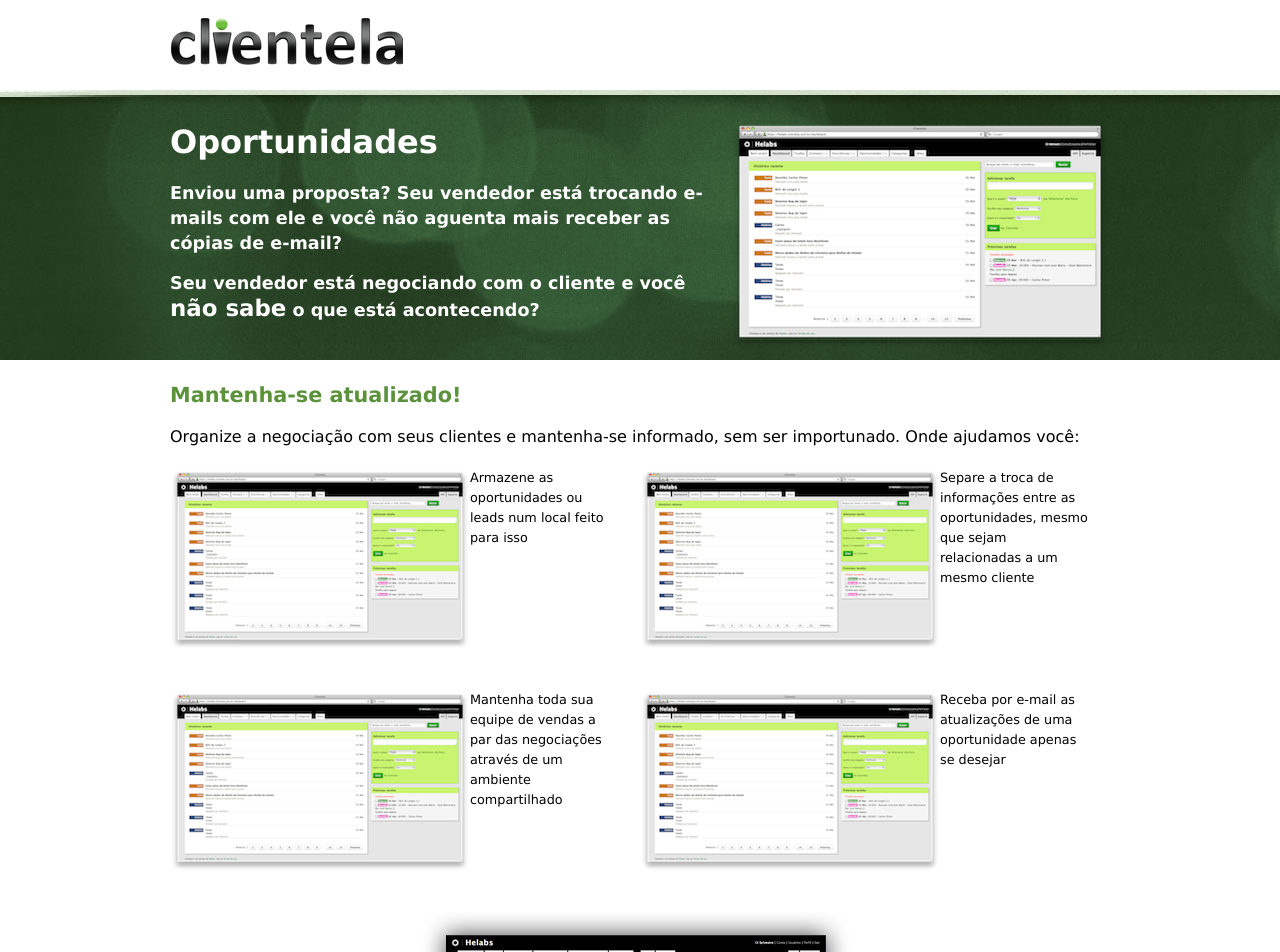
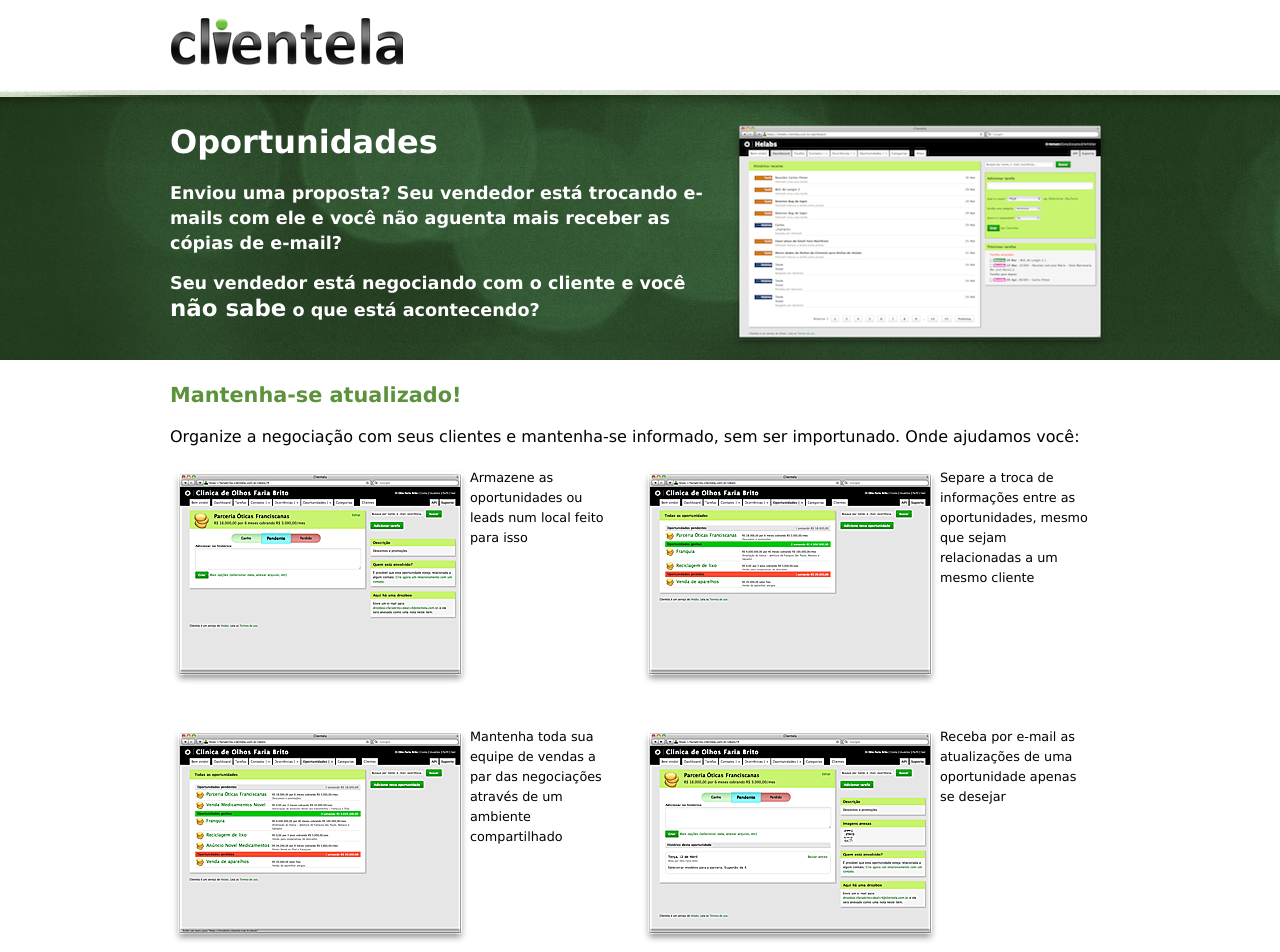
Before and after one commit to mergulhao/site-clientela, a Jekyll site: the page built from acompanhamento-de-oportunidades.html, in a window 1280 px wide. Shown: the top 952 px of the page. Built offline with Jekyll 4.4.1, drawn with Linux system fonts in a browser that asks for light colours; nearby versions of some CDN libraries.

Commit message:
add new ocorrencias screenshots

```diff
--- a/acompanhamento-de-oportunidades.html
+++ b/acompanhamento-de-oportunidades.html
@@ -27,19 +27,19 @@ title: Acompanhamento de oportunidades relacionadas ao seu negócio.
 
     <ul class="internal-highlights">
       <li>
-        <img src="/images/internal_screenshot_01_thumb.png" />
+        <a rel="slideshow" href="/images/screenshots/oportunidades-01-full.png"><img src="/images/screenshots/oportunidades-01-thumb.png" /></a>
         Armazene as oportunidades ou leads num local feito para isso
       </li>
       <li>
-        <img src="/images/internal_screenshot_01_thumb.png" />
+        <a rel="slideshow" href="/images/screenshots/oportunidades-02-full.png"><img src="/images/screenshots/oportunidades-02-thumb.png" /></a>
         Separe a troca de informações entre as oportunidades, mesmo que sejam relacionadas a um mesmo cliente
       </li>
       <li>
-        <img src="/images/internal_screenshot_01_thumb.png" />
+        <a rel="slideshow" href="/images/screenshots/oportunidades-03-full.png"><img src="/images/screenshots/oportunidades-03-thumb.png" /></a>
         Mantenha toda sua equipe de vendas a par das negociações através de um ambiente compartilhado
       </li>
       <li>
-        <img src="/images/internal_screenshot_01_thumb.png" />
+        <a rel="slideshow" href="/images/screenshots/oportunidades-04-full.png"><img src="/images/screenshots/oportunidades-04-thumb.png" /></a>
         Receba por e-mail as atualizações de uma oportunidade apenas se desejar
       </li>
     </ul>
```
Also changed, not shown: images/screenshots/oportunidades-01-full.png (added), images/screenshots/oportunidades-01-thumb.png (added), images/screenshots/oportunidades-02-full.png (added), images/screenshots/oportunidades-02-thumb.png (added), images/screenshots/oportunidades-03-full.png (added), images/screenshots/oportunidades-03-thumb.png (added), images/screenshots/oportunidades-04-full.png (added), images/screenshots/oportunidades-04-thumb.png (added).
